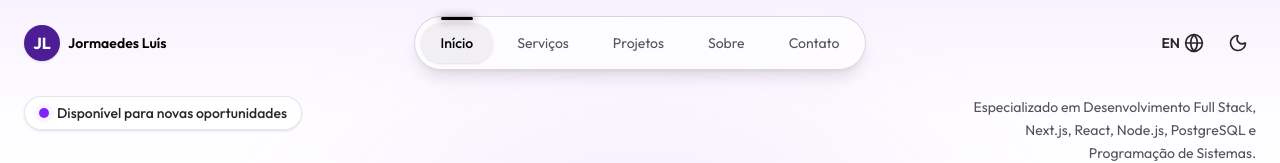
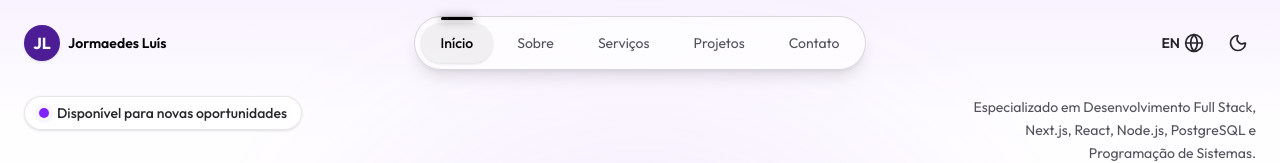
Before and after one commit to jormaedes/portfolio, a Next.js app: page / in a window 1280 px wide. Shown: the top 163 px of the page. Built offline with nearby package versions, Linux system fonts and the light colour scheme.

Commit message:
refactor: reorder navLinks in Header component for improved organization

```diff
--- a/src/components/Header.tsx
+++ b/src/components/Header.tsx
@@ -18,6 +18,14 @@ const navLinks = [
     },
     {
         name: {
+            pt: "Sobre",
+            en: "About"
+        },
+        href: "#about",
+        icon: User
+    },
+    {
+        name: {
             pt: "Serviços",
             en: "Services"
         },
@@ -31,14 +39,6 @@ const navLinks = [
         },
         href: "#projects",
         icon: CodeXml
-    },
-    {
-        name: {
-            pt: "Sobre",
-            en: "About"
-        },
-        href: "#about",
-        icon: User
     },
     {
         name: {
```
